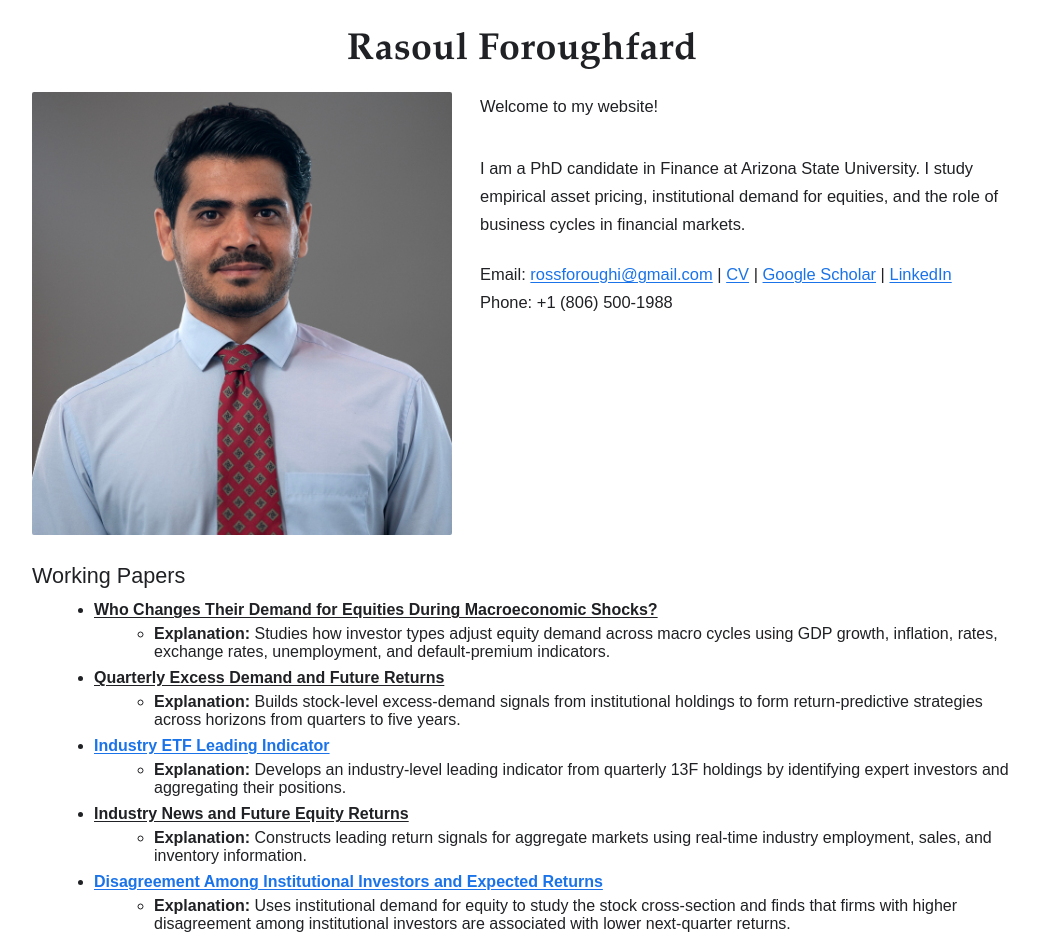
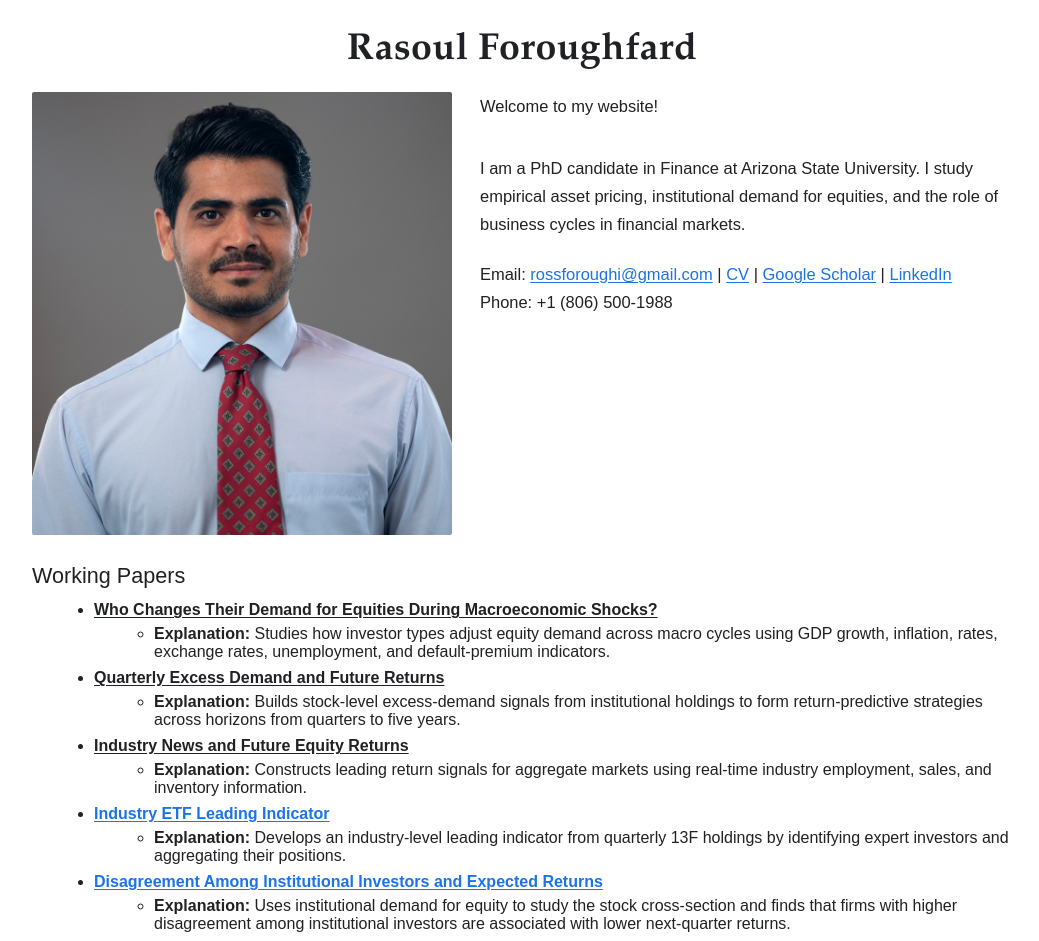
Before and after one commit to rasouleip71/rasoul-site, a Next.js app: page / in a window 1280 px wide. Shown: the top 941 px of the page, without its empty margins (48-1087 px from the left). Built offline with nearby package versions, Linux system fonts and the light colour scheme.

Commit message:
Swap 3rd and 4th working paper order

```diff
--- a/app/page.tsx
+++ b/app/page.tsx
@@ -31,15 +31,15 @@ const workingPapers = [
       "Builds stock-level excess-demand signals from institutional holdings to form return-predictive strategies across horizons from quarters to five years.",
   },
   {
+    title: "Industry News and Future Equity Returns",
+    summary:
+      "Constructs leading return signals for aggregate markets using real-time industry employment, sales, and inventory information.",
+  },
+  {
     title: "Industry ETF Leading Indicator",
     summary:
       "Develops an industry-level leading indicator from quarterly 13F holdings by identifying expert investors and aggregating their positions.",
     link: industryEtfLink,
-  },
-  {
-    title: "Industry News and Future Equity Returns",
-    summary:
-      "Constructs leading return signals for aggregate markets using real-time industry employment, sales, and inventory information.",
   },
   {
     title: "Disagreement Among Institutional Investors and Expected Returns",
```
